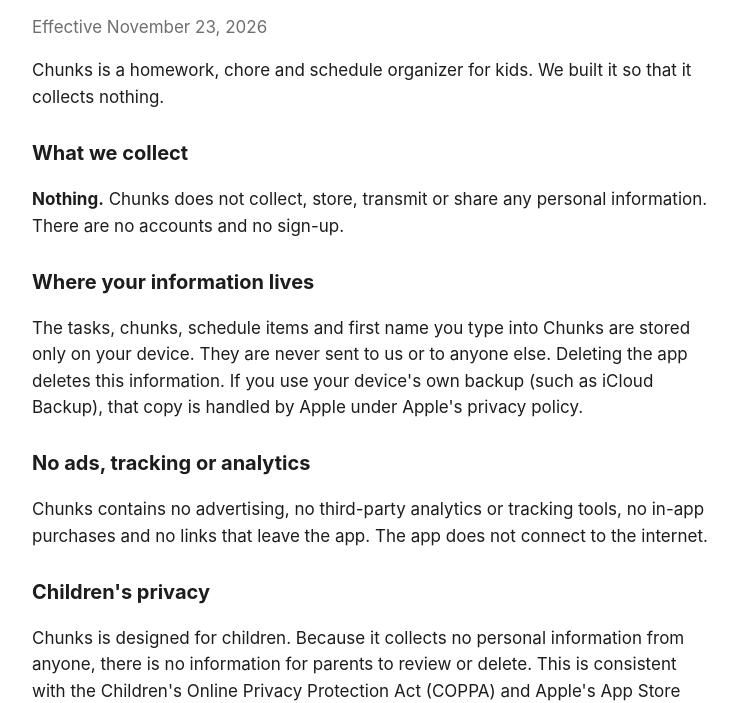
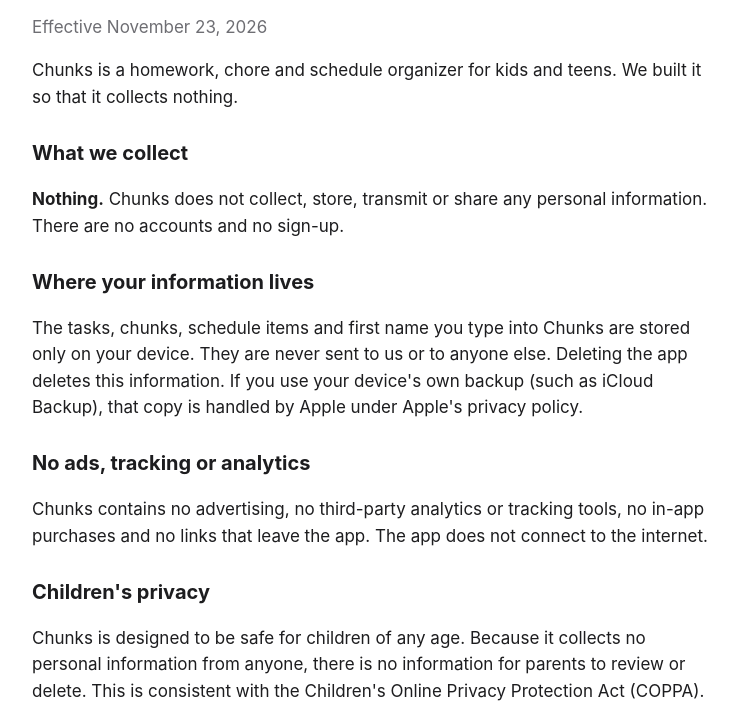
Before and after one commit to shankaranandh/chunks-site, a plain HTML site: page privacy.html in a window 1280 px wide. Shown: the part 97-800 px from the top of the page, without its empty margins (268-1005 px from the left). Drawn offline with Linux system fonts and the light colour scheme.

Commit message:
Cover kids and teens; drop Kids Category mention
Co-Authored-By: Claude Opus 5.5 <noreply@anthropic.com>

```diff
--- a/privacy.html
+++ b/privacy.html
@@ -16,7 +16,7 @@
 <h1>Chunks Privacy Policy</h1>
 <p class="muted">Effective November 23, 2026</p>
 
-<p>Chunks is a homework, chore and schedule organizer for kids. We built it so that it collects nothing.</p>
+<p>Chunks is a homework, chore and schedule organizer for kids and teens. We built it so that it collects nothing.</p>
 
 <h2>What we collect</h2>
 <p><strong>Nothing.</strong> Chunks does not collect, store, transmit or share any personal information. There are no accounts and no sign-up.</p>
@@ -28,7 +28,7 @@
 <p>Chunks contains no advertising, no third-party analytics or tracking tools, no in-app purchases and no links that leave the app. The app does not connect to the internet.</p>
 
 <h2>Children's privacy</h2>
-<p>Chunks is designed for children. Because it collects no personal information from anyone, there is no information for parents to review or delete. This is consistent with the Children's Online Privacy Protection Act (COPPA) and Apple's App Store rules for the Kids Category.</p>
+<p>Chunks is designed to be safe for children of any age. Because it collects no personal information from anyone, there is no information for parents to review or delete. This is consistent with the Children's Online Privacy Protection Act (COPPA).</p>
 
 <h2>Changes</h2>
 <p>If this policy changes, we will update this page and its effective date. We will not start collecting information without updating this policy first.</p>
```
Also changed, not shown: index.html (+1 -1 lines).
